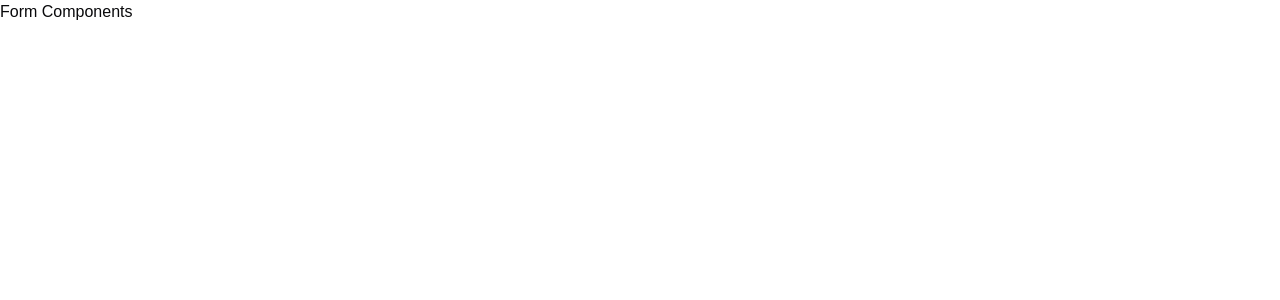
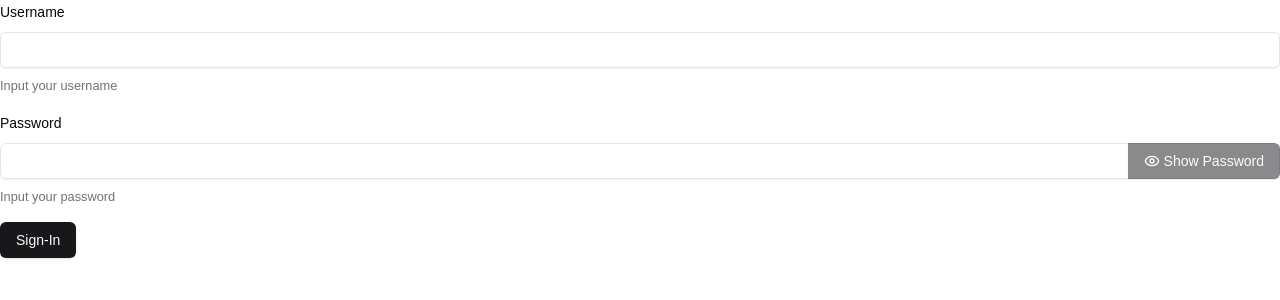
Before and after one commit to Moniedelli/sistem-akademik, a Next.js app: page / in a window 1280 px wide. Shown: the top 300 px of the page. Built offline with nearby package versions, Linux system fonts and the light colour scheme.

Commit message:
form components

```diff
--- /dev/null
+++ b/src/components/base/form/form.container.tsx
@@ -0,0 +1,40 @@
+"use client";
+import React from "react";
+import { Form } from "@/components/ui/form";
+import { FieldErrors, FieldValues, UseFormReturn } from "react-hook-form";
+import { cn } from "@/utils";
+
+interface FormContainerProps<T extends FieldValues>
+	extends React.ComponentPropsWithoutRef<"form"> {
+	form: UseFormReturn<T>;
+	handleSubmit?: (data: T) => void;
+}
+export const FormContainer = <T extends FieldValues>({
+	form,
+	handleSubmit,
+	className,
+	...rest
+}: FormContainerProps<T>) => {
+	function onSubmit() {
+		return handleSubmit
+			? form.handleSubmit(
+					(data: T) => handleSubmit(data),
+					(error: FieldErrors<T>) => {
+						console.error("Form submission error :", { ...error });
+					}
+				)
+			: undefined;
+	}
+
+	return (
+		<Form {...form}>
+			<form
+				{...{
+					...rest,
+					onSubmit,
+					className: cn("space-y-4", className)
+				}}
+			/>
+		</Form>
+	);
+};
--- /dev/null
+++ b/src/components/base/form/input.password.tsx
@@ -0,0 +1,60 @@
+"use client";
+import React from "react";
+import { Input } from "@/components/ui/input";
+import { VariantProps } from "class-variance-authority";
+import { Button, buttonVariants } from "@/components/ui/button";
+import { cn } from "@/utils";
+import { EyeClosedIcon, EyeIcon } from "lucide-react";
+
+interface InputPasswordProps extends React.ComponentPropsWithoutRef<"input"> {
+	buttonVariants?: VariantProps<typeof buttonVariants>;
+}
+export const InputPassword = React.forwardRef<
+	HTMLInputElement,
+	InputPasswordProps
+>(({ className, buttonVariants, ...rest }, ref) => {
+	const [isActive, setActive] = React.useState<boolean>(false);
+	const disabled =
+		rest.value === "" || rest.value === undefined || rest.disabled;
+
+	function onClick(event: React.MouseEvent<HTMLButtonElement, MouseEvent>) {
+		// Prevent submit action
+		event.preventDefault();
+		setActive((prev) => !prev);
+	}
+
+	return (
+		<div
+			{...{
+				"aria-label": "input-password",
+				className: cn("relative")
+			}}>
+			<Input
+				{...{
+					ref,
+					type: isActive ? "text" : "password",
+					className: cn("pr-10", className),
+					...rest
+				}}
+			/>
+			<Button
+				{...{
+					...buttonVariants,
+					onClick,
+					disabled,
+					className: cn(
+						"absolute right-0 top-0 flex h-full items-center gap-1 rounded-l-none"
+					)
+				}}>
+				{isActive && !disabled ? (
+					<EyeClosedIcon aria-hidden={true} />
+				) : (
+					<EyeIcon aria-hidden={true} />
+				)}
+				<span>{isActive ? "Hide Password" : "Show Password"}</span>
+			</Button>
+		</div>
+	);
+});
+
+InputPassword.displayName = "InputPassword";
--- /dev/null
+++ b/src/components/base/form/list/form-field.list.tsx
@@ -0,0 +1,65 @@
+import { InputPassword } from "@/components/base/form/input.password";
+import {
+	FormControl,
+	FormDescription,
+	FormField,
+	FormItem,
+	FormLabel
+} from "@/components/ui/form";
+import { Input } from "@/components/ui/input";
+import { cn, List } from "@/utils";
+import React from "react";
+import { FieldValues, Path, UseFormReturn } from "react-hook-form";
+
+export interface FieldConfig<T extends FieldValues> {
+	name: Path<T>;
+	type: React.ComponentPropsWithoutRef<"input">["type"];
+	label?: React.ReactNode | string;
+	descriptions?: React.ReactNode | undefined;
+}
+
+interface FormFieldListProps<T extends FieldValues>
+	extends React.ComponentPropsWithoutRef<"input"> {
+	control: UseFormReturn<T>["control"];
+	fields: Array<FieldConfig<T>>;
+	classNameContainer?: string | undefined;
+}
+
+export function FormFieldList<T extends FieldValues>({
+	fields,
+	control,
+	classNameContainer,
+	...rest
+}: FormFieldListProps<T>) {
+	if (!Array.isArray(fields) || !fields)
+		throw Error("Please provide valid fields");
+
+	return (
+		<List lists={fields}>
+			{({ label, name, type, descriptions }, key) => (
+				<FormField
+					key={key}
+					name={name}
+					control={control}
+					render={({ field }) => (
+						<FormItem className={cn(classNameContainer)}>
+							{label && <FormLabel>{label}</FormLabel>}
+							<FormControl>
+								{type === "password" ? (
+									<InputPassword {...{ ...field, ...rest }} />
+								) : (
+									<Input {...{ ...field, ...rest }} />
+								)}
+							</FormControl>
+							{descriptions && (
+								<FormDescription>
+									{descriptions}
+								</FormDescription>
+							)}
+						</FormItem>
+					)}
+				/>
+			)}
+		</List>
+	);
+}
--- a/src/components/base/form/sign-in/sign-in.form.tsx
+++ b/src/components/base/form/sign-in/sign-in.form.tsx
@@ -1,14 +1,42 @@
 "use client";
-import { SignInHOC } from "@/components/base/form/sign-in/sign-in.hoc";
+import React from "react";
+import { FormContainer } from "@/components/base/form/form.container";
+import {
+	SignInFormProps,
+	SignInHOC
+} from "@/components/base/form/sign-in/sign-in.hoc";
+import {
+	FormFieldList,
+	FieldConfig
+} from "@/components/base/form/list/form-field.list";
+import { SignInSchemaType } from "@/schemas/auth.schema";
+import { Button } from "@/components/ui/button";
 
-export const BaseSignInForm = () => {
+const LIST_FORM_FIELDS: Array<FieldConfig<SignInSchemaType>> = [
+	{
+		name: "username",
+		type: "text",
+		label: "Username",
+		descriptions: "Input your username"
+	},
+	{
+		name: "password",
+		type: "password",
+		label: "Password",
+		descriptions: "Input your password"
+	}
+];
+export const BaseSignInForm: React.FC<SignInFormProps> = ({ form }) => {
 	/**
 	 * @todo - create ui
 	 */
 	return (
-		<div>
-			<h1>Form Components</h1>
-		</div>
+		<FormContainer {...{ form }}>
+			<FormFieldList
+				{...{ fields: LIST_FORM_FIELDS, control: form.control }}
+			/>
+			<Button>Sign-In</Button>
+		</FormContainer>
 	);
 };
 
--- a/src/components/base/form/sign-in/sign-in.hoc.tsx
+++ b/src/components/base/form/sign-in/sign-in.hoc.tsx
@@ -1,15 +1,27 @@
 "use client";
+import { useGenericForm, UseGenericForm } from "@/hooks/use-generic-form";
+import { SignInSchema } from "@/schemas/auth.schema";
 import React from "react";
 
+export interface SignInFormProps {
+	form: UseGenericForm;
+}
+
 export function SignInHOC<T extends object>(
-	BaseComponents: React.ComponentType<T>
+	BaseComponents: React.ComponentType<T & SignInFormProps>
 ) {
 	const Form = (props: T) => {
 		/**
 		 * @todo - Implement Logic for form
 		 *
 		 */
-		return <BaseComponents {...props} />;
+		const form = useGenericForm(SignInSchema, {
+			defaultValues: {
+				username: "",
+				password: ""
+			}
+		});
+		return <BaseComponents {...{ ...props, form }} />;
 	};
 	return Form;
 }
--- /dev/null
+++ b/src/hooks/use-generic-form.ts
@@ -0,0 +1,17 @@
+"use client";
+import * as z from "zod";
+import { zodResolver } from "@hookform/resolvers/zod";
+import { useForm, UseFormProps, UseFormReturn } from "react-hook-form";
+
+export function useGenericForm<T extends z.ZodType>(
+	schema: T,
+	props?: Partial<Omit<UseFormProps<z.infer<T>>, "resolver">>
+): UseFormReturn<z.TypeOf<T>> {
+	const form: UseFormReturn<z.TypeOf<T>> = useForm<z.infer<T>>({
+		resolver: zodResolver(schema),
+		...props
+	});
+
+	return form;
+}
+export type UseGenericForm = ReturnType<typeof useGenericForm>;
--- /dev/null
+++ b/src/schemas/auth.schema.ts
@@ -0,0 +1,11 @@
+import * as z from "zod";
+
+export const SignInSchema = z.object({
+	username: z.string().min(1, {
+		message: "Username is required!"
+	}),
+	password: z.string().min(1, {
+		message: "Password is required"
+	})
+});
+export type SignInSchemaType = z.infer<typeof SignInSchema>;
```
Also changed, not shown: src/hooks/index.ts (added).
